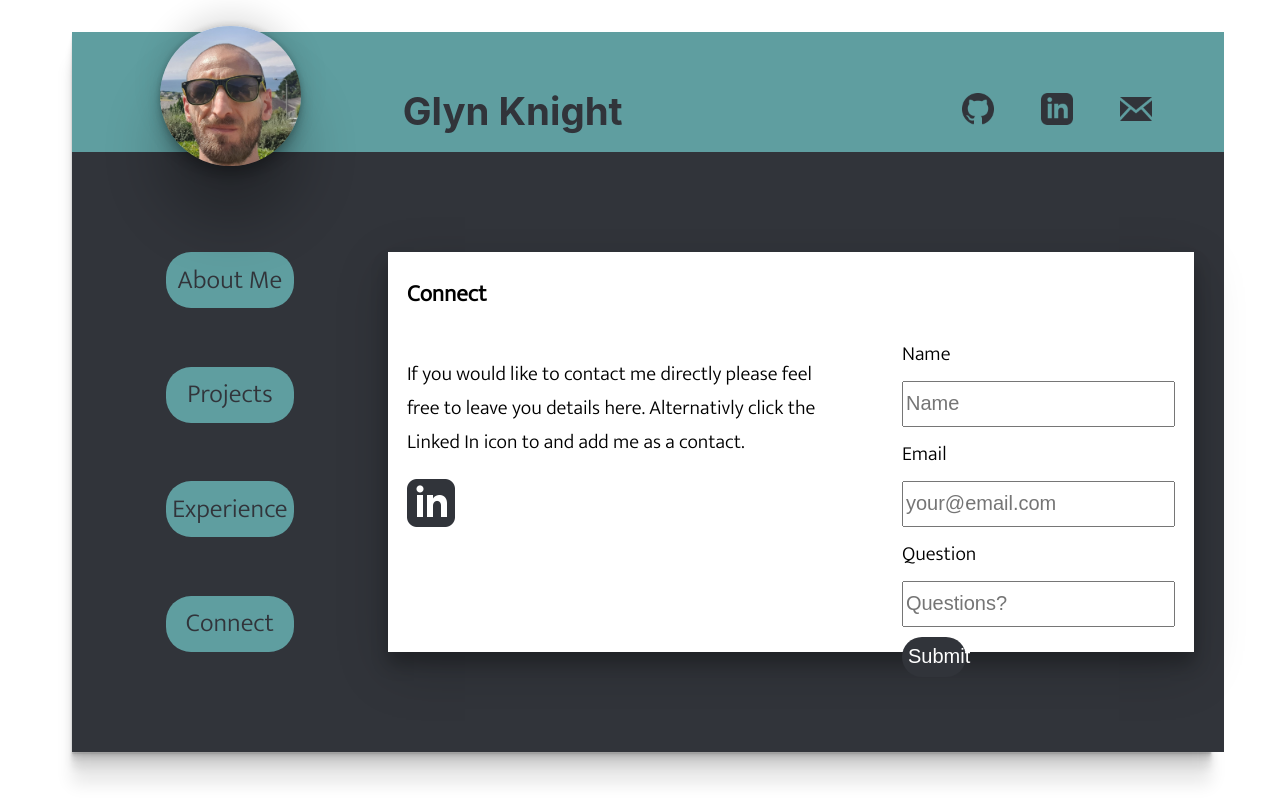
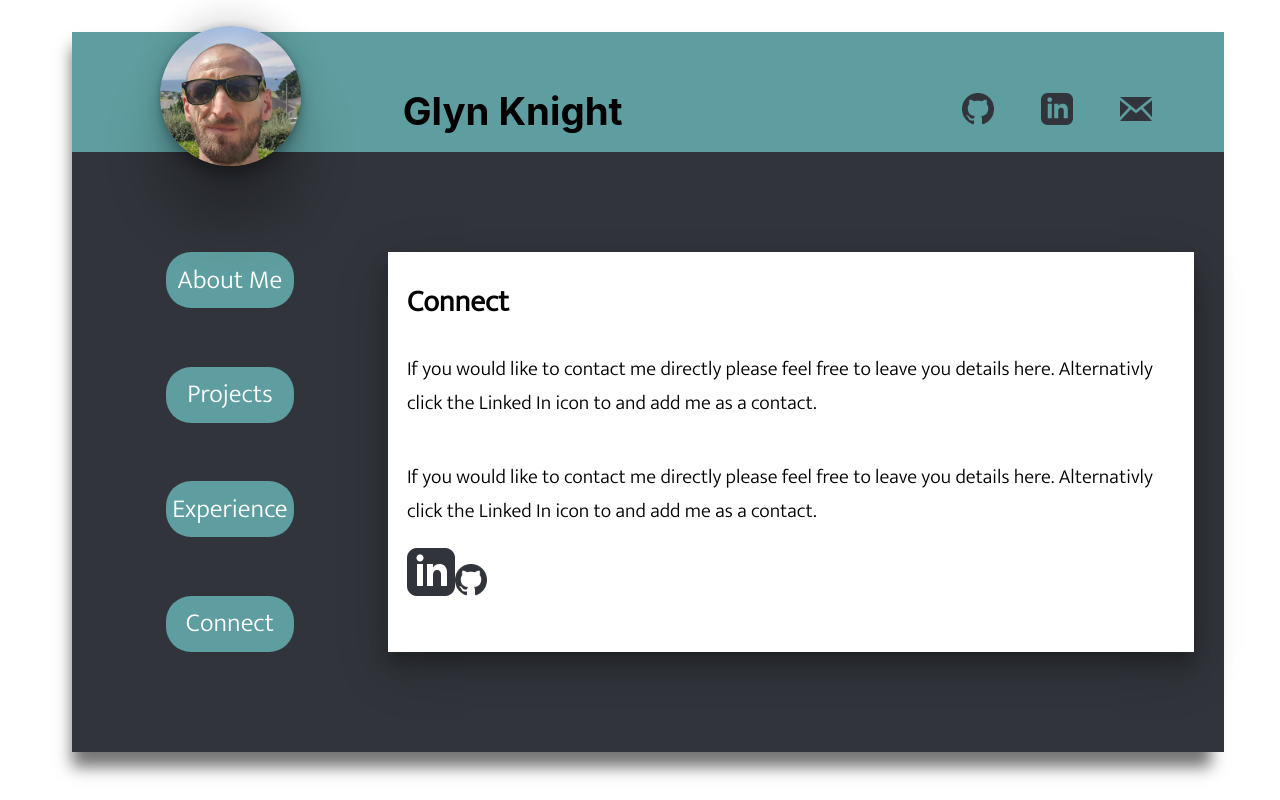
Before and after one commit to GLYNKNIGHT/profile, a React app: page / in a window 1280 px wide. Both pictures are taken after a click on the picture 1135 px from the left and 109 px from the top of the page. Built offline with nearby package versions, Linux system fonts and the light colour scheme.

Commit message:
linked to git hub

```diff
--- a/public/index.html
+++ b/public/index.html
@@ -2,7 +2,7 @@
 <html lang="en">
   <head>
     <meta charset="utf-8" />
-    <link rel="icon" href="%PUBLIC_URL%/favicon.ico" />
+    <link rel="icon" href="/favicon.ico" />
     <meta name="viewport" content="width=device-width, initial-scale=1" />
     <meta name="theme-color" content="#000000" />
     <meta
@@ -27,8 +27,7 @@
     <title>Me++</title>
   </head>
   <body>
-    <noscript>You need to enable JavaScript to run this app.</noscript>
-    <div id="root"></div>
+       <div id="root"></div>
 
   </body>
 </html>
--- a/src/Components/App/App.css
+++ b/src/Components/App/App.css
@@ -2,7 +2,7 @@
 
 .app {
 display: flex;
-box-shadow: rgba(0, 0, 0, 0.09) 0px 2px 1px, rgba(0, 0, 0, 0.09) 0px 4px 2px, rgba(0, 0, 0, 0.09) 0px 8px 4px, rgba(0, 0, 0, 0.09) 0px 16px 8px, rgba(0, 0, 0, 0.09) 0px 32px 16px;
+box-shadow: rgba(0, 0, 0, 0.55) 0px 15px 15px;
 flex-direction: column;
 width: 89vw;
 margin-left: 5vw;
@@ -26,7 +26,7 @@ margin-top: 4vh;
 .header {
   width: 30vw;
   font-size: 1.5vw;
-  color: #31343a;
+  color: black;
   padding-left: 3vw;
   padding-top:3vw ;
   }
@@ -115,7 +115,7 @@ padding-left: 18vw;
   border-radius: 25px ;
   height: 7vh;
   width: 10vw;
-  color: #31343a;
+  color: white;
   font-size: calc(10px + 2vmin);
   border: none;
   font-family: 'Mukta', sans-serif;
@@ -123,7 +123,8 @@ padding-left: 18vw;
 
 .button:hover {
   background-color: white;
-    width: 15vw;
+  color: black;
+    width: 12vw;
   box-shadow: 0 12px 16px 0 rgba(0,0,0,0.24), 0 17px 50px 0 rgba(0,0,0,0.19);
 }
 
@@ -166,12 +167,22 @@ padding-left: 18vw;
   padding: 5px;
 
 }
+.more-info{
+  background-color: #5f9ea0 ;
+  border-radius: 25px ;
+  height: 4vh;
+  width: 6vw;
+  color: white;
+  font-size: 1rem;
+  border: none;
+  font-family: 'Mukta', sans-serif;
+}
 .project-card-image{
   width:100%;
   height:auto;
 }
 
-.project-card:hover {
+.more-info:hover {
   color: white;
   background-color:#1d1f23;;
   box-shadow: 0 12px 16px 0 rgba(0,0,0,0.24), 0 17px 50px 0 rgba(0,0,0,0.19);
--- a/src/Components/Carousel/Carousel.js
+++ b/src/Components/Carousel/Carousel.js
@@ -43,15 +43,15 @@ return<div>
   dotListClass="custom-dot-list-style"
 
 >
-   <ProjectCard
-        title={Projects[0].title}
-        img={'/Med.PNG'}
-        link={Projects[0].link}
+      <ProjectCard
+        title={Projects[4].title}
+    img={'/untrodden.PNG'}
+    link={Projects[4].link}
       />
       <ProjectCard
-        title={Projects[1].title}
-        img={'/ToDo.PNG'}
-        link={Projects[1].link}
+            title={Projects[3].title}
+        img={'/GetaNote.PNG'}
+        link={Projects[3].link}
       />
       <ProjectCard
         title={Projects[2].title}
@@ -59,17 +59,19 @@ return<div>
         link={Projects[2].link}
       />
       <ProjectCard
+        title={Projects[1].title}
+        img={'/ToDo.PNG'}
+        link={Projects[1].link}
+      />
+   <ProjectCard
+        title={Projects[0].title}
+        img={'/Med.PNG'}
+        link={Projects[0].link}
+      />
 
-        title={Projects[3].title}
-        img={'/GetaNote.PNG'}
-        link={Projects[3].link}
-      />
-        <ProjectCard
 
-    title={Projects[4].title}
-    img={'/BantIts.PNG'}
-    link={Projects[4].link}
-      />
+
+
 </Carousel>
 </div>
 
--- a/src/Components/Display/display.js
+++ b/src/Components/Display/display.js
@@ -1,14 +1,12 @@
 
-import linkedin from '../Links/linkedin.png'
-import Form from "../Form/form";
 import MyCarousel from "../Carousel/Carousel";
 import LogoDisplay from "../Logo Display/logoDisplay";
-import ProjectsDescription from "../ProjectsDescription/projectDescription";
+
 
 export default function Display({ display }) {
   return (
     <section>
-      <h3>{display.title}</h3>
+      <h2>{display.title}</h2>
       <p>{display.content}</p>
       <p>{display.content2}</p>
       {display.id === 1 ?  <section className="projects-display" >
@@ -25,11 +23,17 @@ export default function Display({ display }) {
               target="_blank"
               rel="noreferrer"
             >
-              <img className="connect-icon" src={linkedin} alt="linkedin" />
+              <img className="connect-icon" src='/linkedin.PNG' alt="linkedin" />
+
             </a>
+            <a
+              href="https://github.com/GLYNKNIGHT"
+              target='_blank'
+              rel="noreferrer" >
+              <img className='link-icon' src='/github.PNG' alt="github" /></a>
           </div>
         </div>
-        <Form className="form"/>
+
               </section>
       ) : null}
       {display.id === 2 ? (<LogoDisplay/>): null }
--- a/src/Components/Form/form.js
+++ /dev/null
@@ -1,10 +0,0 @@
-
-
-export default function Form(){
-    return <form className='form'>
-    <label >Name</label><input className="form-input" type="text" placeholder="Name" />
-    <label>Email</label><input className="form-input" type="email" placeholder="your@email.com"/>
-    <label>Question</label><input className="form-input" type="text" placeholder="Questions?" />
-    <button className="form-button">Submit</button>
-    </form>
-}
--- a/src/Components/Links/links.js
+++ b/src/Components/Links/links.js
@@ -1,11 +1,8 @@
-import github from './github.png'
-import linkedin from './linkedin.png'
-import email from './email.png'
 
 export default function Links(props){
     return <div className="links">
-      <a  href="https://github.com/GLYNKNIGHT" target='_blank' rel="noreferrer" >  <img className='link-icon' src={github} alt="github" /></a>
-      <a  href="https://linkedin.com/in/glyn-knight-01605924" target='_blank' rel="noreferrer" > <img className='link-icon' src={linkedin} alt="linkedin" /></a>
-      <img className='link-icon' src={email} alt="email" onClick = {props.onClick}/>
+      <a  href="https://github.com/GLYNKNIGHT" target='_blank' rel="noreferrer" >  <img className='link-icon' src='/github.PNG' alt="github" /></a>
+      <a  href="https://linkedin.com/in/glyn-knight-01605924" target='_blank' rel="noreferrer" > <img className='link-icon' src='/linkedin.png' alt="linkedin" /></a>
+      <img className='link-icon' src='/email.png' alt="email" onClick = {props.onClick}/>
     </div>
 }
--- a/src/Components/Logo Display/logoDisplay.js
+++ b/src/Components/Logo Display/logoDisplay.js
@@ -6,7 +6,6 @@ import postgresql_icon from './postgresql_icon.png'
 import js_node_icon from './js_node_icon.png'
 import { useContext } from 'react'
 import {LogoDisplayStyle} from '../App/context'
-import github from '../Links/github.png'
 import typescript from './typescript.png'
 
 
@@ -22,6 +21,6 @@ return <div className={LogoDisplay}>
     <img src={react_icon} alt="React"/>
     <img src={postgresql_icon} alt="PostgeSQL"/>
     <img src={js_node_icon} alt="PostgeSQL"/>
-    <img src={github} alt="PostgeSQL"/>
+    <img src='/github.PNG' alt="PostgeSQL"/>
 </div>
 }
--- a/src/Components/ProjectCard/ProjectCard.js
+++ b/src/Components/ProjectCard/ProjectCard.js
@@ -4,13 +4,12 @@ import {CardStyleContext, CardImgStyle} from '../App/context.js'
 
 
 export default function ProjectCard ({title,img,link}){
-
     const cardStyle =useContext(CardStyleContext)
     const cardImgStyle = useContext(CardImgStyle)
-return <article className={cardStyle}>
+return <article className={cardStyle} >
     <img className={cardImgStyle} src={img} alt="Project" />
     <h3>{title}</h3>
-
+    <a href={link} target="blank"><button className="more-info">Find Out More</button></a>
 </article>
 
 }
--- a/src/Components/Projects/projects.js
+++ b/src/Components/Projects/projects.js
@@ -2,19 +2,19 @@
 
 const Projects = [
 {title: 'Meditation App',
-link: "Link"
+link: "https://github.com/GLYNKNIGHT/Meditation-App-Project"
 },
 {title: 'ToDo',
-link: "Link"
+link: "https://github.com/GLYNKNIGHT/My-Todo-App"
 },
 {title: 'Band API',
-link: "Link"
+link: "https://github.com/GLYNKNIGHT/Band-Its-Week-8-Hackathon-"
 },
 {title: 'GetaNote',
-link: "Link"
+link: "https://github.com/GLYNKNIGHT/Geta-Note--Wk9--Team-Project"
 },
 {title: 'Untrodden',
-link: "Link"
+link: "https://github.com/GLYNKNIGHT/Untrodden-Final-Team-Project"
 },
 ]
 export default Projects
--- a/src/Components/ProjectsDescription/projectDescription.js
+++ /dev/null
@@ -1,4 +0,0 @@
-export default function projectsDescription(){
-    return <p>Loreaknscskjbddcbnvnv
-    d voidfhvjkvhndfkjvnzxckvjn</p>
-}
--- a/src/Components/content.js
+++ b/src/Components/content.js
@@ -5,8 +5,8 @@
 const Content = [
 {   id:0,
     title: "About Me",
-    content: "Thank you for visiting me profile page. After 9 years in the military then 12 years in the health and fitness industry I have retrained as a developer with the School of Code.",
-    content2: "I love the challenge of endurance sport and have cycled form Lands End to John O'Graots, completed a 50mile ultra marathon  and an Ironman Triathlon. I am currently training for a 100 mile Ultra marathon."
+    content: "Throughout my career problem solving has always played a major part and I have shown that adopting a flexible and open-minded approach to tasks and challenges allows me to get the best outcomes. After leaving school I served in the British Army for 9 years as a telecommunications engineer during this I learned to solve problems while working under pressure. After leaving the forces I became a self-employed personal trainer and sports massage therapist I had to constantly adapt to meet my client's needs and deliver a quality service. ",
+    content2: "Providing solutions for people's needs has been at the heart of my career and I'm able to quickly build rapport and establish effective working relationships. When working in a team I bring a positive attitude and leadership.I applied for a place on the School of Code Bootcamp and gained one of 150 places from over 2000 applicants. The first stage of my journey has just finished after 16 awesome weeks. The next stages are yet to be determined but I'm excited and ready for whatever lies ahead. Now in tech, I have a hunger to develop my own knowledge and skills and to be able to reach more people and help find solutions for them."
 
 },
 
@@ -23,6 +23,7 @@ const Content = [
 
 {   id:3,
     title: "Connect",
+    content:'If you would like to contact me directly please feel free to leave you details here. Alternativly click the Linked In icon to and add me as a contact.',
     }
 ]
 
```
Also changed, not shown: README.md, public/email.png (renamed from src/Components/Links/email.png), public/favicon.ico (renamed from favicon.ico), public/github.png (renamed from src/Components/Links/github.png), public/linkedin.png (renamed from src/Components/Links/linkedin.png), public/untrodden.PNG (added).
